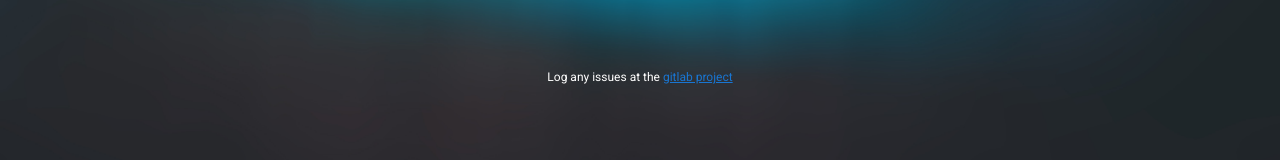
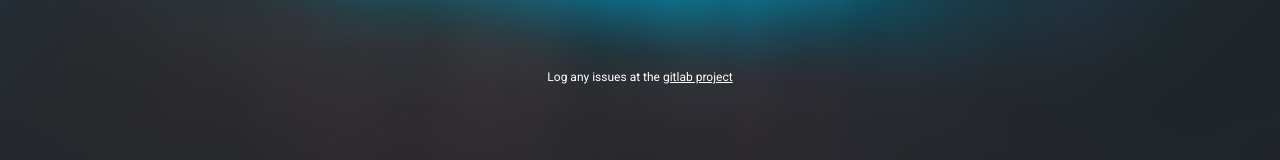
Before and after one commit to yorkstanham/wilks2020calculator, a Vue app: page / in a window 1280 px wide. Shown: the part 629-789 px from the top of the page. Built offline with nearby package versions, Linux system fonts and the light colour scheme.

Commit message:
updated hyperlink text colour to white

```diff
--- a/src/components/Home.vue
+++ b/src/components/Home.vue
@@ -72,9 +72,7 @@
                     <v-icon color="white" v-on="on">mdi-information-outline</v-icon>
                   </template>
                   <span>
-                    The old wilks coefficient is calculated by dividing 500 by a value calculated using your bodyweight (
-                    <a
-                      href="https://en.wikipedia.org/wiki/Wilks_Coefficient"
+                    The old wilks coefficient is calculated by dividing 500 by a value calculated using your bodyweight (<a style="color: white" href="https://en.wikipedia.org/wiki/Wilks_Coefficient"
                     >see here</a>), the new formula has changed 500 to 600, this results in a largely different coefficient despite the formula not changing a large amount.
                   </span>
                 </v-tooltip> If the constant in the formula did not change from 500 to 600 your wilks would be:
@@ -104,7 +102,7 @@
                 >{{this.percentageChangeText}}</p>
               </div>
             </v-row>
-            <p style="text-align: center; color: white; font-size: 12px">Log any issues at the <a href="https://gitlab.com/yorkstanham/wilksv2/issues">gitlab project</a></p>
+            <p style="text-align: center; color: white; font-size: 12px">Log any issues at the <a style="color: white" href="https://gitlab.com/yorkstanham/wilksv2/issues">gitlab project</a></p>
           </v-col>
         </v-row>
       </v-container>
```
